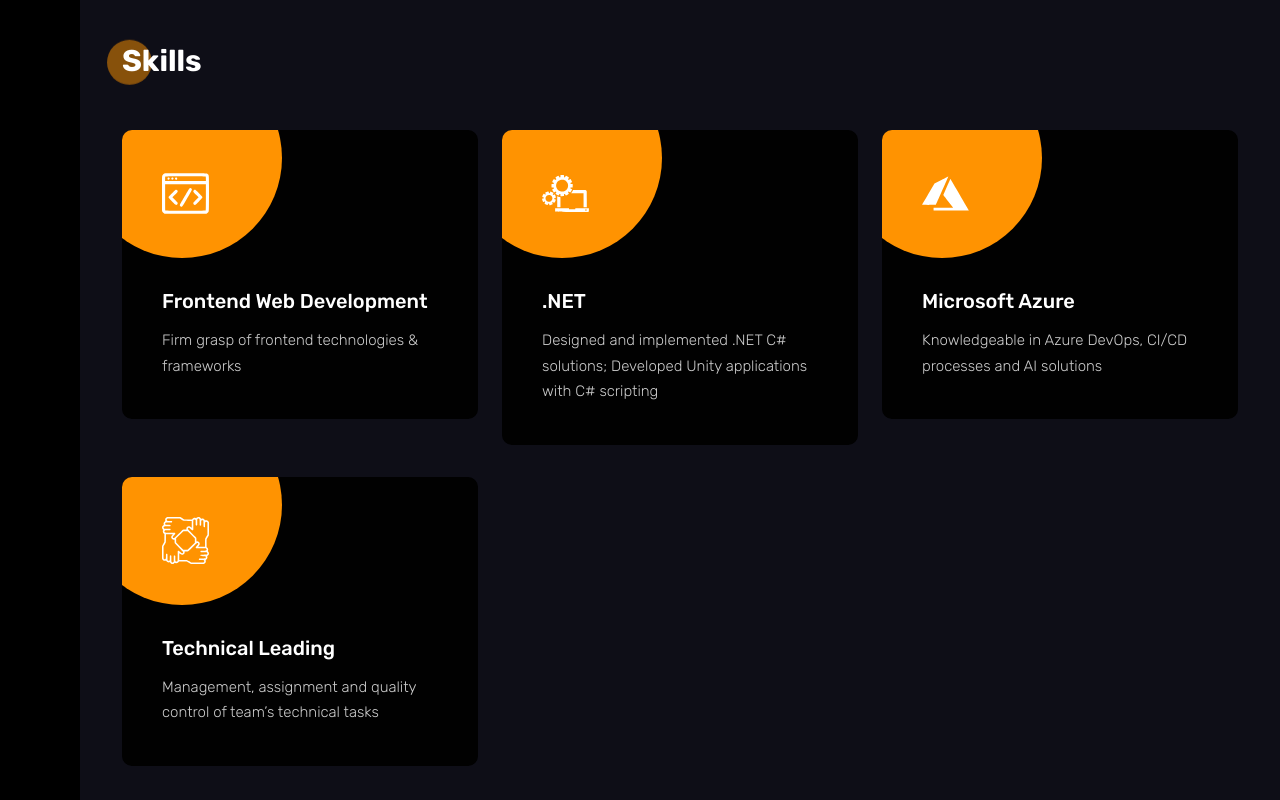
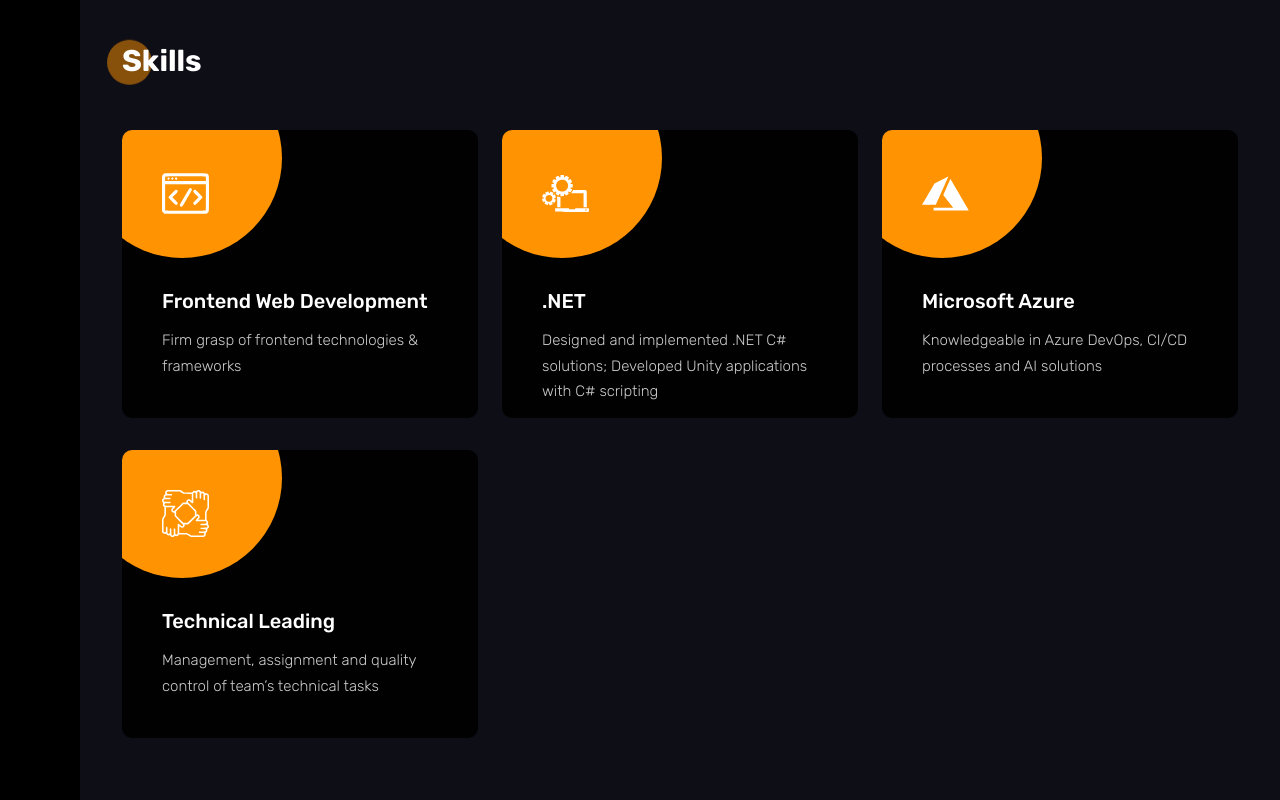
Before and after one commit to tomaskeong/personal-portfolio, a Next.js app: page / in a window 1280 px wide. Shown: the part 1440-2240 px from the top of the page. Built offline with nearby package versions, Linux system fonts and the light colour scheme; a web font is replaced by a local one.

Commit message:
Added max-height to skill cards

```diff
--- a/src/assets/styles/main/_style.scss
+++ b/src/assets/styles/main/_style.scss
@@ -488,6 +488,7 @@
   overflow: hidden;
   position: relative;
   z-index: 1;
+  max-height: 288px;
   .theme-light & {
     background: $px-white;
   }
```
